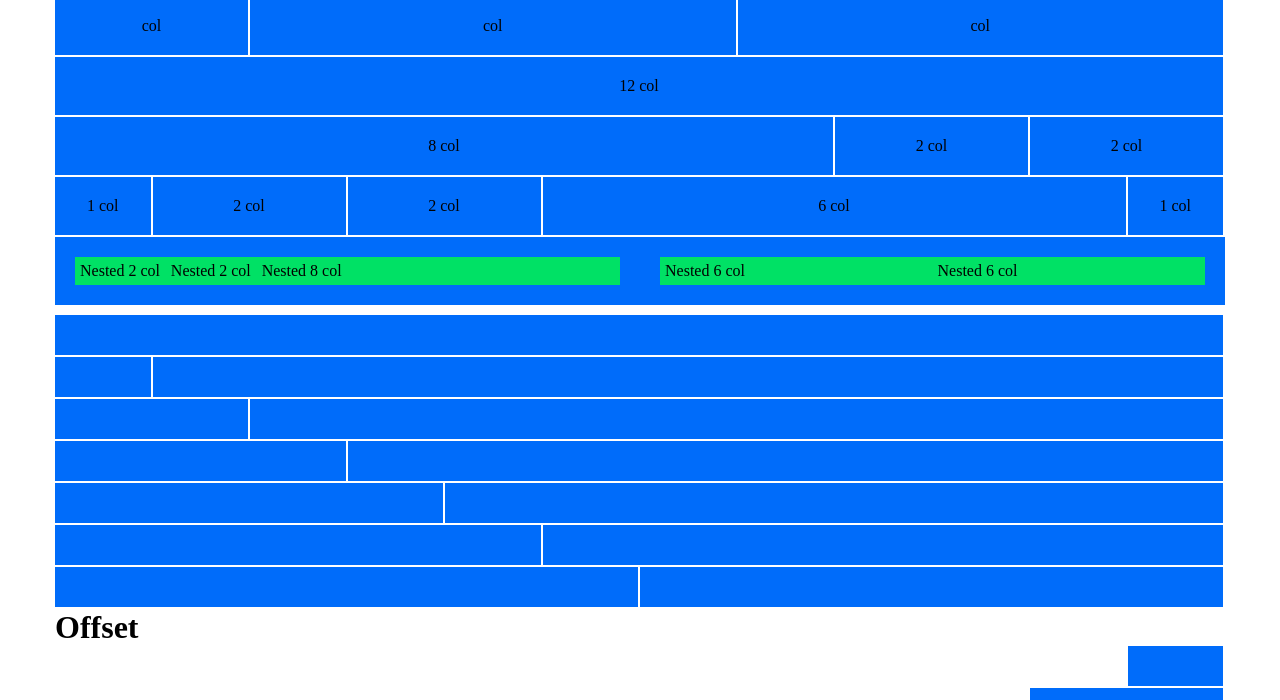
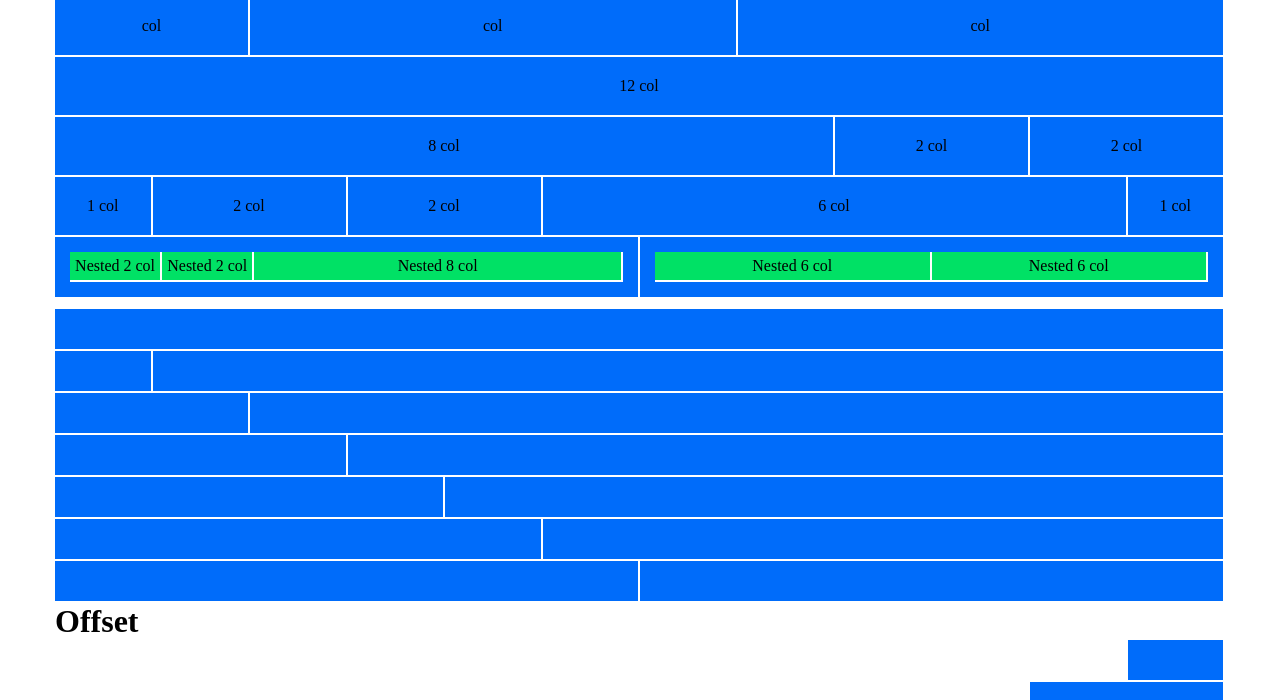
Before and after one commit to Santoni92/html-css-12bool, a plain HTML site: page index.html in a window 1280 px wide. Shown: the part 100-800 px from the top of the page. Drawn offline with Linux system fonts and the light colour scheme.

Commit message:
ultima modifica

```diff
--- a/index.html
+++ b/index.html
@@ -113,30 +113,30 @@
         <!--sesta riga-->
         <section>
                 <div class="row">
-                    <div class="col-6 bg-blue padding">
+                    <div class="col-6  box bg-blue padding">
                         <div class="row row-nested">
                             <div class="col-2">
-                                <div class="box-nested bg-green">Nested 2 col</div>
+                                <div class=" box box-nested bg-green">Nested 2 col</div>
                             </div>
                             <div class="col-2">
-                                <div class="box-nested  bg-green">Nested 2 col</div>
+                                <div class=" box box-nested  bg-green">Nested 2 col</div>
                             </div>
                             <div class="col-8">
-                                <div class="box-nested bg-green">Nested 8 col</div>
+                                <div class=" box box-nested bg-green">Nested 8 col</div>
                             </div>
                         </div>
                     </div>
 
 
-                    <div class="col-6 bg-blue padding">
+                    <div class="col-6 box bg-blue padding">
                         <div class="row row-nested">
                             <div class="col-6 ">
-                                <div class="box-nested bg-green">
+                                <div class=" box box-nested bg-green">
                                     Nested 6 col
                                 </div>
                             </div>
                             <div class="col-6">
-                                <div class="box-nested bg-green">Nested 6 col</div>
+                                <div class=" box box-nested bg-green">Nested 6 col</div>
                             </div>
                         </div>
                     </div>
--- a/style.css
+++ b/style.css
@@ -21,7 +21,7 @@
 }
 
 .padding{
-    padding:20px;
+    padding:15px;
 }
 
 .grow{
```
